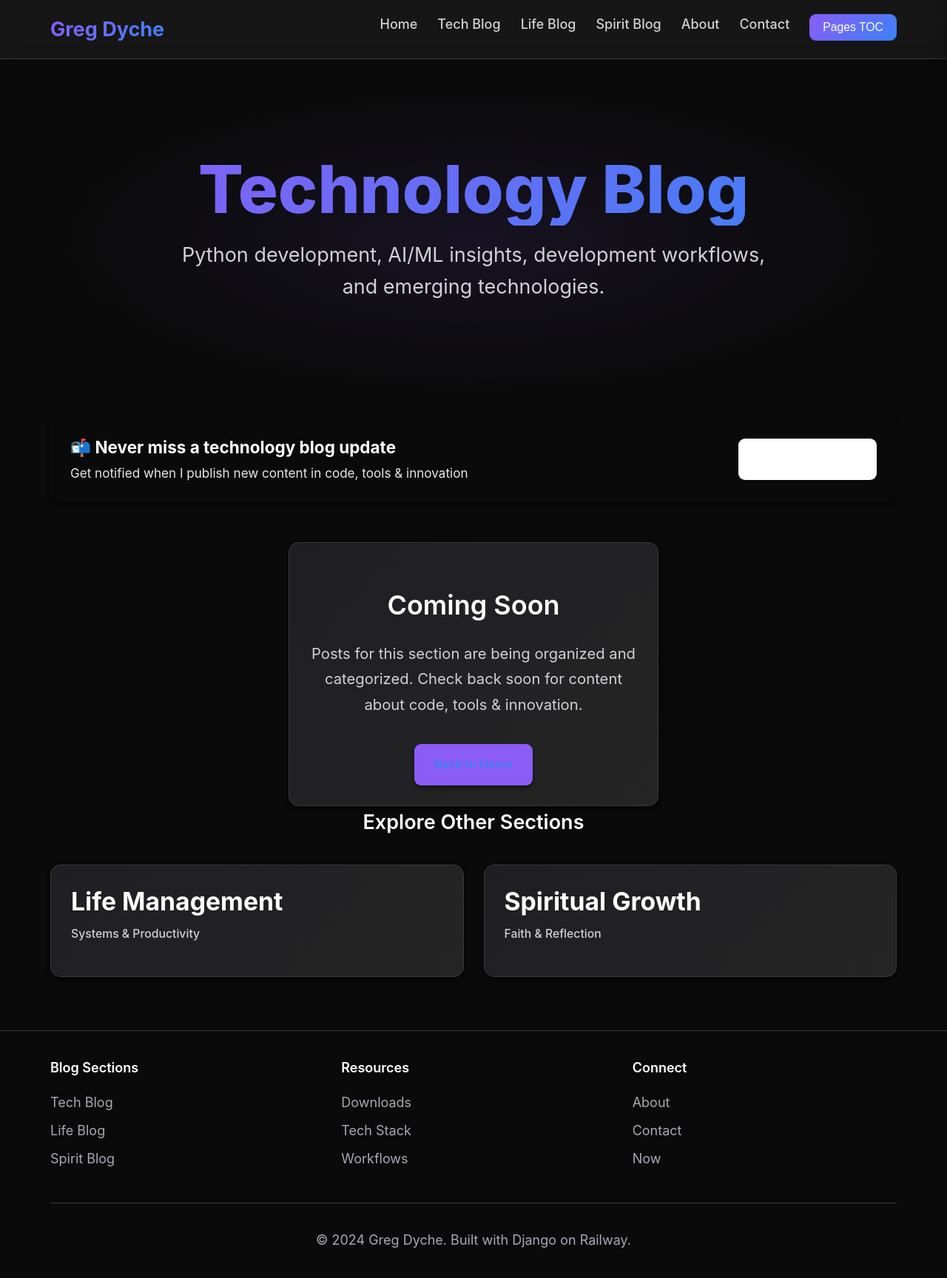
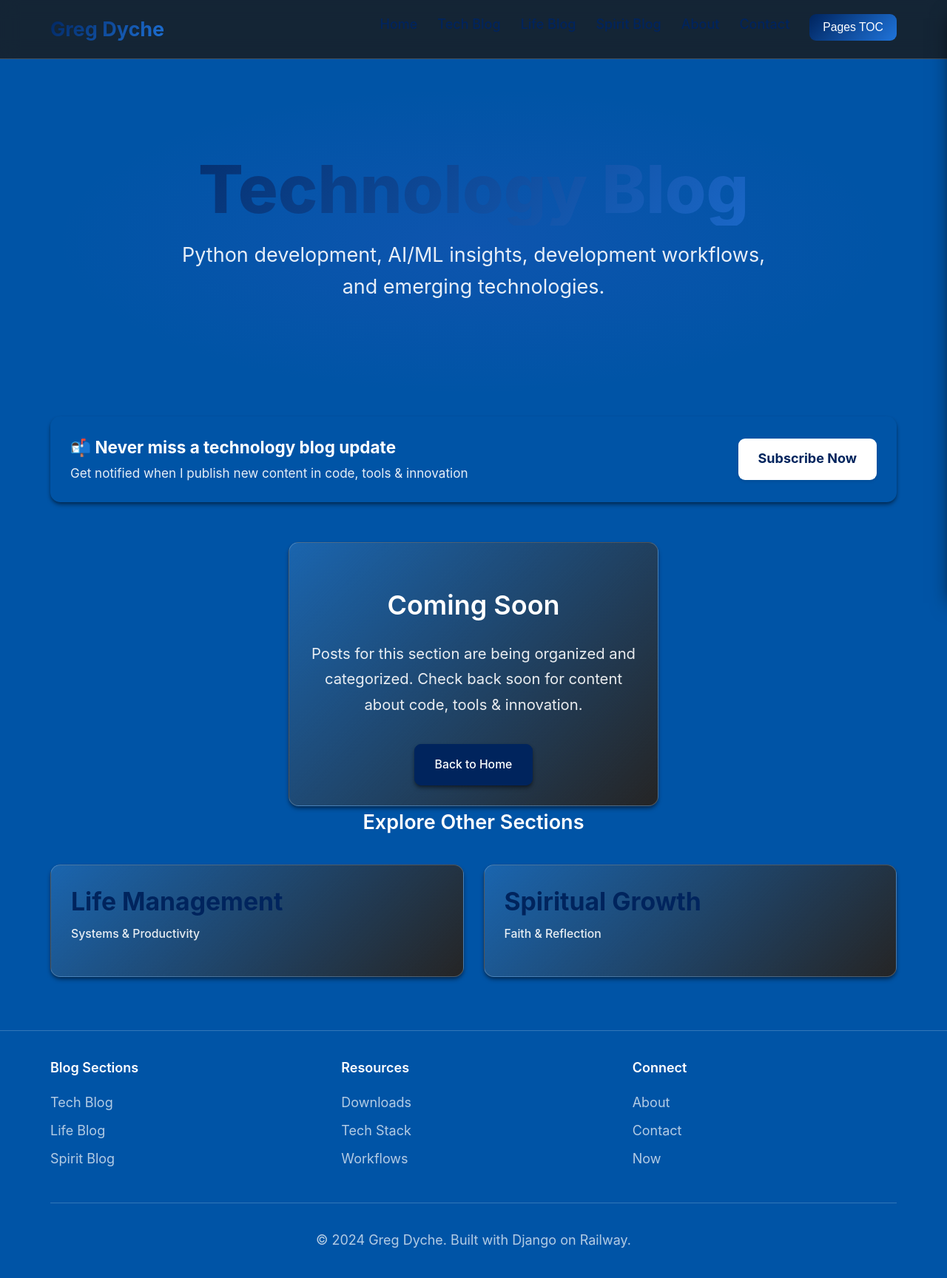
Before and after one commit to gregdyche/gregdyche-site, a Django app: page /blog/tech/ in a window 1280 px wide. Shown: the whole page at 74% size. Run offline with Django 5.2, Linux system fonts and the light colour scheme; data that the repository does not hold is empty.

Commit message:
Implement Creighton University color scheme with Primary Blue background
- Switch from dark theme to Creighton Primary Blue (#0054A6) background
- Add blog section-specific accent colors:
  • Tech: Dark Navy (#00245D)
  • Life: Lighter Blue (#1F74DB)
  • Spirit: Gold (#FFC72C)
- Update text colors for optimal contrast on blue background
- Add section-specific styling for buttons, links, and accents
- Maintain accessibility with proper color contrast ratios

🤖 Generated with [Claude Code](https://claude.ai/code)

Co-Authored-By: Claude <noreply@anthropic.com>

```diff
--- a/blog/static/blog/css/modern.css
+++ b/blog/static/blog/css/modern.css
@@ -1,20 +1,36 @@
 /* Modern Railway-inspired CSS Framework */
 
 :root {
-  /* Color Palette - Railway inspired */
-  --primary-bg: #0a0a0a;
-  --secondary-bg: #111111;
-  --card-bg: #1f1f23;
-  --card-hover-bg: #2a2a2e;
-  --accent-purple: #8b5cf6;
-  --accent-blue: #3b82f6;
-  --accent-green: #10b981;
-  --accent-orange: #f59e0b;
+  /* Color Palette - Creighton University inspired */
+  --primary-bg: #0054A6;          /* Creighton Primary Blue */
+  --secondary-bg: #004494;        /* Slightly darker blue */
+  --card-bg: rgba(255, 255, 255, 0.1);  /* Semi-transparent white */
+  --card-hover-bg: rgba(255, 255, 255, 0.15);
+
+  /* Creighton Brand Colors */
+  --creighton-primary: #0054A6;   /* Primary Blue */
+  --creighton-navy: #00245D;      /* Dark Navy */
+  --creighton-light: #1F74DB;     /* Lighter Blue */
+  --creighton-pale: #95D2F3;      /* Light Blue */
+  --creighton-gold: #FFC72C;      /* Gold accent */
+
+  /* Blog Section Colors */
+  --tech-accent: var(--creighton-navy);    /* Dark Navy for Tech */
+  --life-accent: var(--creighton-light);   /* Lighter Blue for Life */
+  --spirit-accent: var(--creighton-gold);  /* Gold for Spirit */
+
+  /* Legacy color names for compatibility */
+  --accent-purple: var(--creighton-navy);
+  --accent-blue: var(--creighton-light);
+  --accent-green: var(--creighton-gold);
+  --accent-orange: var(--creighton-gold);
+
+  /* Text colors for blue background */
   --text-primary: #ffffff;
-  --text-secondary: #d1d1d6;
-  --text-muted: #a8a8b3;
-  --border-color: #3a3a3f;
-  --border-hover: #4a4a52;
+  --text-secondary: rgba(255, 255, 255, 0.9);
+  --text-muted: rgba(255, 255, 255, 0.7);
+  --border-color: rgba(255, 255, 255, 0.2);
+  --border-hover: rgba(255, 255, 255, 0.3);
 
   /* Gradients */
   --gradient-primary: linear-gradient(135deg, var(--accent-purple) 0%, var(--accent-blue) 100%);
@@ -826,3 +842,132 @@ h1, h2, h3, h4, h5, h6 {
   border-color: var(--text-secondary);
   color: var(--text-primary);
 }
+
+/* =============================================================================
+   Blog Section Specific Styling
+   ============================================================================= */
+
+/* Tech Blog Section */
+.blog-section-tech,
+body[data-section="tech"] {
+  --section-accent: var(--tech-accent);
+}
+
+.blog-section-tech .card-title,
+.blog-section-tech .btn-primary,
+.blog-section-tech .navbar-brand,
+body[data-section="tech"] .card-title,
+body[data-section="tech"] .btn-primary,
+body[data-section="tech"] .navbar-brand {
+  color: var(--tech-accent);
+}
+
+.blog-section-tech .btn-primary,
+body[data-section="tech"] .btn-primary {
+  background: var(--tech-accent);
+  border-color: var(--tech-accent);
+  color: white;
+}
+
+.blog-section-tech .btn-primary:hover,
+body[data-section="tech"] .btn-primary:hover {
+  background: #001a4a;
+  border-color: #001a4a;
+}
+
+/* Life Blog Section */
+.blog-section-life,
+body[data-section="life"] {
+  --section-accent: var(--life-accent);
+}
+
+.blog-section-life .card-title,
+.blog-section-life .btn-primary,
+.blog-section-life .navbar-brand,
+body[data-section="life"] .card-title,
+body[data-section="life"] .btn-primary,
+body[data-section="life"] .navbar-brand {
+  color: var(--life-accent);
+}
+
+.blog-section-life .btn-primary,
+body[data-section="life"] .btn-primary {
+  background: var(--life-accent);
+  border-color: var(--life-accent);
+  color: white;
+}
+
+.blog-section-life .btn-primary:hover,
+body[data-section="life"] .btn-primary:hover {
+  background: #1560c4;
+  border-color: #1560c4;
+}
+
+/* Spirit Blog Section */
+.blog-section-spirit,
+body[data-section="spirit"] {
+  --section-accent: var(--spirit-accent);
+}
+
+.blog-section-spirit .card-title,
+.blog-section-spirit .btn-primary,
+.blog-section-spirit .navbar-brand,
+body[data-section="spirit"] .card-title,
+body[data-section="spirit"] .btn-primary,
+body[data-section="spirit"] .navbar-brand {
+  color: var(--spirit-accent);
+}
+
+.blog-section-spirit .btn-primary,
+body[data-section="spirit"] .btn-primary {
+  background: var(--spirit-accent);
+  border-color: var(--spirit-accent);
+  color: var(--creighton-navy); /* Dark text on gold background */
+}
+
+.blog-section-spirit .btn-primary:hover,
+body[data-section="spirit"] .btn-primary:hover {
+  background: #e6b025;
+  border-color: #e6b025;
+  color: var(--creighton-navy);
+}
+
+/* Section-specific accents for links and highlights */
+.blog-section-tech a:not(.btn),
+body[data-section="tech"] a:not(.btn) {
+  color: var(--tech-accent);
+}
+
+.blog-section-life a:not(.btn),
+body[data-section="life"] a:not(.btn) {
+  color: var(--life-accent);
+}
+
+.blog-section-spirit a:not(.btn),
+body[data-section="spirit"] a:not(.btn) {
+  color: var(--spirit-accent);
+}
+
+/* Subscribe button accent colors */
+.subscribe-cta-button {
+  transition: all 0.2s ease;
+}
+
+.blog-section-tech .subscribe-cta-button:hover,
+body[data-section="tech"] .subscribe-cta-button:hover {
+  background: var(--tech-accent) !important;
+  border-color: var(--tech-accent) !important;
+}
+
+.blog-section-life .subscribe-cta-button:hover,
+body[data-section="life"] .subscribe-cta-button:hover {
+  background: var(--life-accent) !important;
+  border-color: var(--life-accent) !important;
+}
+
+.blog-section-spirit .subscribe-cta-button:hover,
+body[data-section="spirit"] .subscribe-cta-button:hover {
+  background: var(--spirit-accent) !important;
+  border-color: var(--spirit-accent) !important;
+  color: var(--creighton-navy) !important;
+}
--- a/blog/templates/blog/base.html
+++ b/blog/templates/blog/base.html
@@ -17,7 +17,7 @@
     {% block extra_css %}{% endblock %}
     {% block extra_head %}{% endblock %}
 </head>
-<body>
+<body{% if section %} data-section="{{ section }}"{% endif %}>
     <!-- Navigation -->
     <nav class="navbar">
         <div class="container">
```
